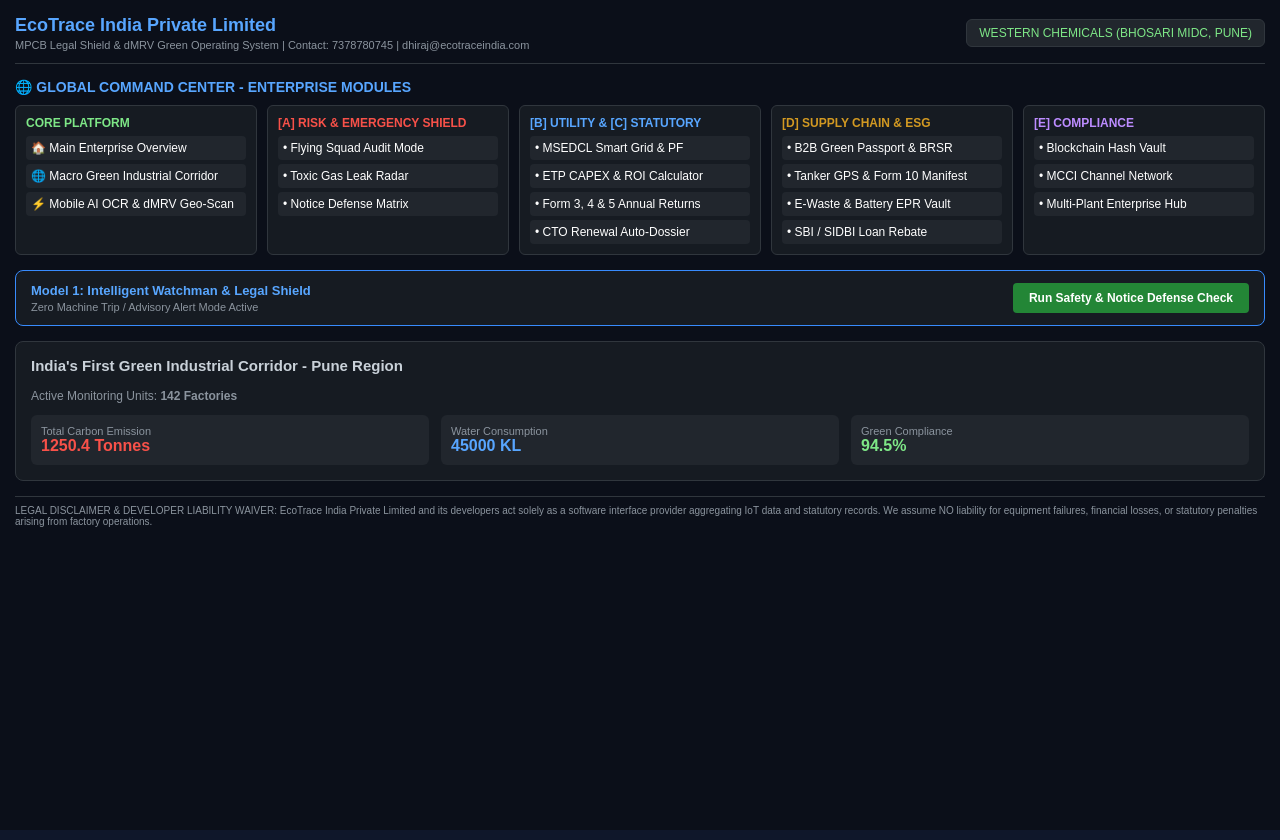
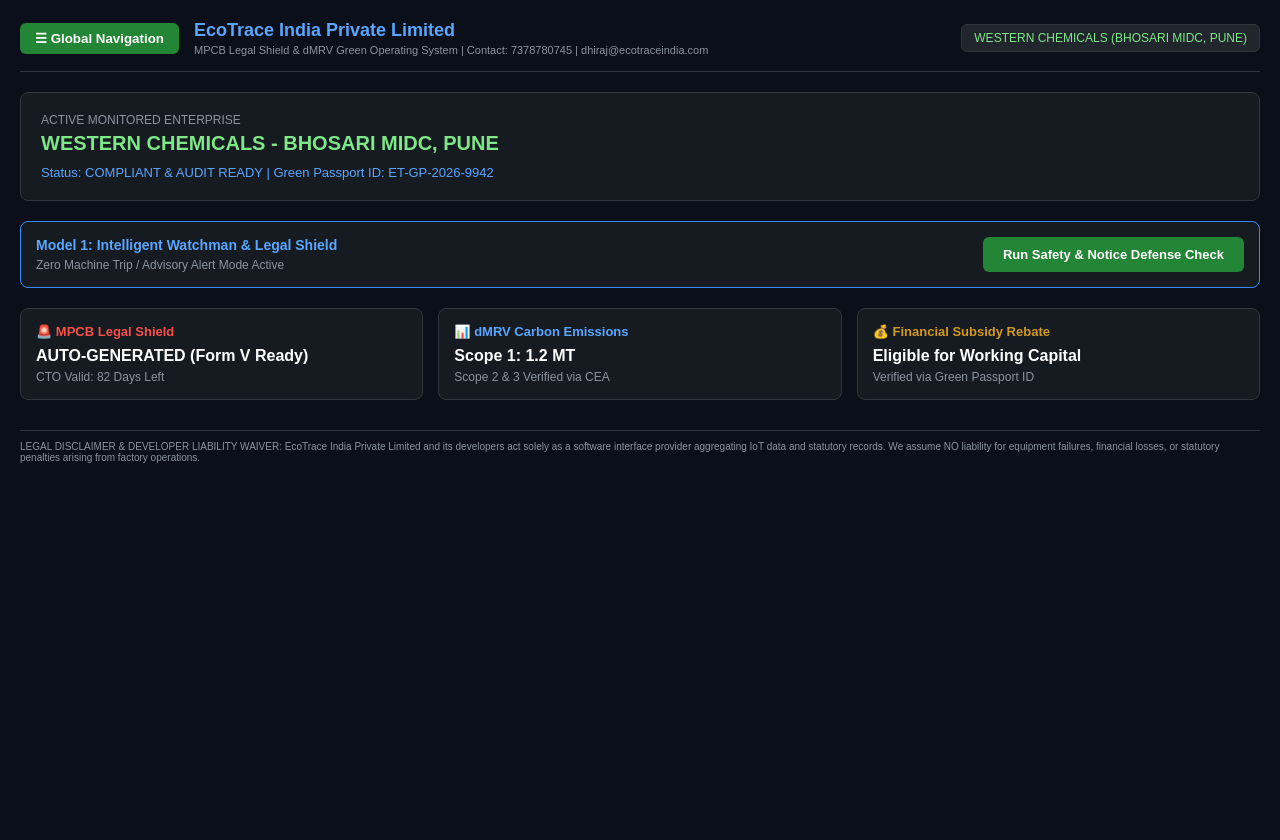
Before and after one commit to dhirajnikam67-cloud/ecotrace-live, a Next.js app: page / in a window 1280 px wide. Built offline with nearby package versions, Linux system fonts and the light colour scheme.

Commit message:
Update page.js

```diff
--- a/app/page.js
+++ b/app/page.js
@@ -6,19 +6,6 @@
   const [activeModule, setActiveModule] = useState('mainDashboard');
   const [auditResult, setAuditResult] = useState(null);
   const [loadingAudit, setLoadingAudit] = useState(false);
-
-  const [macroData] = useState({
-    corridorName: "India's First Green Industrial Corridor - Pune Region",
-    activeMonitoringUnits: 142,
-    regionalAggregates: {
-      totalCarbonEmissionTonnes: 1250.4,
-      totalWaterConsumptionKL: 45000,
-      greenCompliancePercentage: "94.5%"
-    },
-    privacyShieldStatus: "Active - 100% Data Anonymization Maintained"
-  });
-
-  const [activeHash, setActiveHash] = useState("0xa8f392c1b4e87019d6f2231e");
 
   const runSafetyAudit = async () => {
     setLoadingAudit(true);
@@ -42,80 +29,90 @@
   };
 
   return (
-    <main style={{ padding: '15px', background: '#0b0f19', color: '#fff', minHeight: '100vh', fontFamily: 'sans-serif' }}>
+    <main style={{ padding: '20px', background: '#0b0f19', color: '#fff', minHeight: '100vh', fontFamily: 'sans-serif' }}>
 
-      {/* Top Header Bar */}
-      <div style={{ display: 'flex', justifyContent: 'space-between', alignItems: 'center', borderBottom: '1px solid #30363d', paddingBottom: '12px' }}>
+      {/* Top Navigation Bar with Global Navigation Toggle */}
+      <div style={{ display: 'flex', justifyContent: 'space-between', alignItems: 'center', borderBottom: '1px solid #30363d', paddingBottom: '15px' }}>
+        <div style={{ display: 'flex', alignItems: 'center', gap: '15px' }}>
+          <button
+            onClick={() => setIsMenuOpen(!isMenuOpen)}
+            style={{ background: '#238636', color: '#fff', border: 'none', padding: '8px 15px', borderRadius: '6px', cursor: 'pointer', fontWeight: 'bold' }}
+          >
+            {isMenuOpen ? '✕ Close Console' : '☰ Global Navigation'}
+          </button>
           <div>
             <h2 style={{ margin: 0, color: '#58a6ff', fontSize: '18px' }}>EcoTrace India Private Limited</h2>
             <p style={{ margin: '3px 0 0 0', fontSize: '11px', color: '#8b949e' }}>MPCB Legal Shield & dMRV Green Operating System | Contact: 7378780745 | dhiraj@ecotraceindia.com</p>
+          </div>
         </div>
         <div style={{ background: '#21262d', padding: '6px 12px', borderRadius: '6px', border: '1px solid #30363d', fontSize: '12px', color: '#7ee787' }}>
           WESTERN CHEMICALS (BHOSARI MIDC, PUNE)
         </div>
       </div>
 
-      {/* GLOBAL COMMAND CENTER - ALL ENTERPRISE MODULES RESTORED */}
-      <div style={{ marginTop: '15px' }}>
-        <h3 style={{ color: '#58a6ff', fontSize: '14px', marginBottom: '10px' }}>🌐 GLOBAL COMMAND CENTER - ENTERPRISE MODULES</h3>
+      {/* GLOBAL COMMAND CENTER MODAL / CONSOLE */}
+      {isMenuOpen && (
+        <div style={{ background: '#161b22', padding: '20px', borderRadius: '8px', border: '1px solid #30363d', margin: '20px 0' }}>
+          <h3 style={{ color: '#58a6ff', marginTop: 0, fontSize: '15px' }}>🌐 GLOBAL COMMAND CENTER - ENTERPRISE MODULES</h3>
+          <div style={{ display: 'grid', gridTemplateColumns: 'repeat(5, 1fr)', gap: '15px', fontSize: '12px', marginTop: '15px' }}>
 
-        <div style={{ display: 'grid', gridTemplateColumns: 'repeat(5, 1fr)', gap: '10px', fontSize: '12px' }}>
-
-          {/* CORE PLATFORM */}
-          <div style={{ background: '#161b22', padding: '10px', borderRadius: '6px', border: '1px solid #30363d' }}>
-            <div style={{ color: '#7ee787', fontWeight: 'bold', marginBottom: '6px' }}>CORE PLATFORM</div>
-            <div style={{ padding: '5px', background: '#21262d', borderRadius: '4px', marginBottom: '4px' }}>🏠 Main Enterprise Overview</div>
-            <div style={{ padding: '5px', background: '#21262d', borderRadius: '4px', marginBottom: '4px' }}>🌐 Macro Green Industrial Corridor</div>
-            <div style={{ padding: '5px', background: '#21262d', borderRadius: '4px' }}>⚡ Mobile AI OCR & dMRV Geo-Scan</div>
+            <div style={{ background: '#0d1117', padding: '10px', borderRadius: '6px', border: '1px solid #30363d' }}>
+              <div style={{ color: '#7ee787', fontWeight: 'bold', marginBottom: '8px' }}>CORE PLATFORM</div>
+              <div onClick={() => setActiveModule('mainDashboard')} style={{ padding: '6px', background: '#21262d', borderRadius: '4px', marginBottom: '5px', cursor: 'pointer' }}>🏠 Main Enterprise Overview</div>
+              <div onClick={() => setActiveModule('corridor')} style={{ padding: '6px', background: '#21262d', borderRadius: '4px', marginBottom: '5px', cursor: 'pointer' }}>🌐 Macro Green Industrial Corridor</div>
+              <div onClick={() => setActiveModule('ocr')} style={{ padding: '6px', background: '#21262d', borderRadius: '4px', cursor: 'pointer' }}>⚡ Mobile AI OCR & dMRV Geo-Scan</div>
             </div>
 
-          {/* [A] RISK & EMERGENCY SHIELD */}
-          <div style={{ background: '#161b22', padding: '10px', borderRadius: '6px', border: '1px solid #30363d' }}>
-            <div style={{ color: '#f85149', fontWeight: 'bold', marginBottom: '6px' }}>[A] RISK & EMERGENCY SHIELD</div>
-            <div style={{ padding: '5px', background: '#21262d', borderRadius: '4px', marginBottom: '4px' }}>• Flying Squad Audit Mode</div>
-            <div style={{ padding: '5px', background: '#21262d', borderRadius: '4px', marginBottom: '4px' }}>• Toxic Gas Leak Radar</div>
-            <div style={{ padding: '5px', background: '#21262d', borderRadius: '4px' }}>• Notice Defense Matrix</div>
+            <div style={{ background: '#0d1117', padding: '10px', borderRadius: '6px', border: '1px solid #30363d' }}>
+              <div style={{ color: '#f85149', fontWeight: 'bold', marginBottom: '8px' }}>[A] RISK & EMERGENCY SHIELD</div>
+              <div onClick={() => setActiveModule('flyingSquad')} style={{ padding: '6px', background: '#21262d', borderRadius: '4px', marginBottom: '5px', cursor: 'pointer' }}>• Flying Squad Audit Mode</div>
+              <div onClick={() => setActiveModule('toxicGas')} style={{ padding: '6px', background: '#21262d', borderRadius: '4px', marginBottom: '5px', cursor: 'pointer' }}>• Toxic Gas Leak Radar</div>
+              <div onClick={() => setActiveModule('noticeDefense')} style={{ padding: '6px', background: '#21262d', borderRadius: '4px', cursor: 'pointer' }}>• Notice Defense Matrix</div>
             </div>
 
-          {/* [B] UTILITY & [C] STATUTORY */}
-          <div style={{ background: '#161b22', padding: '10px', borderRadius: '6px', border: '1px solid #30363d' }}>
-            <div style={{ color: '#58a6ff', fontWeight: 'bold', marginBottom: '6px' }}>[B] UTILITY & [C] STATUTORY</div>
-            <div style={{ padding: '5px', background: '#21262d', borderRadius: '4px', marginBottom: '4px' }}>• MSEDCL Smart Grid & PF</div>
-            <div style={{ padding: '5px', background: '#21262d', borderRadius: '4px', marginBottom: '4px' }}>• ETP CAPEX & ROI Calculator</div>
-            <div style={{ padding: '5px', background: '#21262d', borderRadius: '4px', marginBottom: '4px' }}>• Form 3, 4 & 5 Annual Returns</div>
-            <div style={{ padding: '5px', background: '#21262d', borderRadius: '4px' }}>• CTO Renewal Auto-Dossier</div>
+            <div style={{ background: '#0d1117', padding: '10px', borderRadius: '6px', border: '1px solid #30363d' }}>
+              <div style={{ color: '#58a6ff', fontWeight: 'bold', marginBottom: '8px' }}>[B] UTILITY & [C] STATUTORY</div>
+              <div onClick={() => setActiveModule('msedcl')} style={{ padding: '6px', background: '#21262d', borderRadius: '4px', marginBottom: '5px', cursor: 'pointer' }}>• MSEDCL Smart Grid & PF</div>
+              <div onClick={() => setActiveModule('etp')} style={{ padding: '6px', background: '#21262d', borderRadius: '4px', marginBottom: '5px', cursor: 'pointer' }}>• ETP CAPEX & ROI Calculator</div>
+              <div onClick={() => setActiveModule('returns')} style={{ padding: '6px', background: '#21262d', borderRadius: '4px', marginBottom: '5px', cursor: 'pointer' }}>• Form 3, 4 & 5 Annual Returns</div>
+              <div onClick={() => setActiveModule('cto')} style={{ padding: '6px', background: '#21262d', borderRadius: '4px', cursor: 'pointer' }}>• CTO Renewal Auto-Dossier</div>
             </div>
 
-          {/* [D] SUPPLY CHAIN & ESG */}
-          <div style={{ background: '#161b22', padding: '10px', borderRadius: '6px', border: '1px solid #30363d' }}>
-            <div style={{ color: '#d29922', fontWeight: 'bold', marginBottom: '6px' }}>[D] SUPPLY CHAIN & ESG</div>
-            <div style={{ padding: '5px', background: '#21262d', borderRadius: '4px', marginBottom: '4px' }}>• B2B Green Passport & BRSR</div>
-            <div style={{ padding: '5px', background: '#21262d', borderRadius: '4px', marginBottom: '4px' }}>• Tanker GPS & Form 10 Manifest</div>
-            <div style={{ padding: '5px', background: '#21262d', borderRadius: '4px', marginBottom: '4px' }}>• E-Waste & Battery EPR Vault</div>
-            <div style={{ padding: '5px', background: '#21262d', borderRadius: '4px' }}>• SBI / SIDBI Loan Rebate</div>
+            <div style={{ background: '#0d1117', padding: '10px', borderRadius: '6px', border: '1px solid #30363d' }}>
+              <div style={{ color: '#d29922', fontWeight: 'bold', marginBottom: '8px' }}>[D] SUPPLY CHAIN & ESG</div>
+              <div onClick={() => setActiveModule('greenPassport')} style={{ padding: '6px', background: '#21262d', borderRadius: '4px', marginBottom: '5px', cursor: 'pointer' }}>• B2B Green Passport & BRSR</div>
+              <div onClick={() => setActiveModule('tanker')} style={{ padding: '6px', background: '#21262d', borderRadius: '4px', marginBottom: '5px', cursor: 'pointer' }}>• Tanker GPS & Form 10 Manifest</div>
+              <div onClick={() => setActiveModule('ewaste')} style={{ padding: '6px', background: '#21262d', borderRadius: '4px', marginBottom: '5px', cursor: 'pointer' }}>• E-Waste & Battery EPR Vault</div>
+              <div onClick={() => setActiveModule('loanRebate')} style={{ padding: '6px', background: '#21262d', borderRadius: '4px', cursor: 'pointer' }}>• SBI / SIDBI Loan Rebate</div>
             </div>
 
-          {/* [E] COMPLIANCE & PARTNERS */}
-          <div style={{ background: '#161b22', padding: '10px', borderRadius: '6px', border: '1px solid #30363d' }}>
-            <div style={{ color: '#bc8cff', fontWeight: 'bold', marginBottom: '6px' }}>[E] COMPLIANCE</div>
-            <div style={{ padding: '5px', background: '#21262d', borderRadius: '4px', marginBottom: '4px' }}>• Blockchain Hash Vault</div>
-            <div style={{ padding: '5px', background: '#21262d', borderRadius: '4px', marginBottom: '4px' }}>• MCCI Channel Network</div>
-            <div style={{ padding: '5px', background: '#21262d', borderRadius: '4px' }}>• Multi-Plant Enterprise Hub</div>
+            <div style={{ background: '#0d1117', padding: '10px', borderRadius: '6px', border: '1px solid #30363d' }}>
+              <div style={{ color: '#bc8cff', fontWeight: 'bold', marginBottom: '8px' }}>[E] COMPLIANCE</div>
+              <div onClick={() => setActiveModule('blockchain')} style={{ padding: '6px', background: '#21262d', borderRadius: '4px', marginBottom: '5px', cursor: 'pointer' }}>• Blockchain Hash Vault</div>
+              <div onClick={() => setActiveModule('mcci')} style={{ padding: '6px', background: '#21262d', borderRadius: '4px', marginBottom: '5px', cursor: 'pointer' }}>• MCCI Channel Network</div>
             </div>
 
           </div>
         </div>
+      )}
 
-      {/* Model 1 Safe Integration Panel (Active Advisory & Notice Defense Check) */}
-      <div style={{ margin: '15px 0', padding: '12px 15px', background: '#161b22', borderRadius: '8px', border: '1px solid #388bfd' }}>
+      {/* MAIN ACTIVE ENTERPRISE VIEW */}
+      <div style={{ marginTop: '20px', background: '#161b22', padding: '20px', borderRadius: '8px', border: '1px solid #30363d' }}>
+        <div style={{ fontSize: '12px', color: '#8b949e', textTransform: 'uppercase' }}>Active Monitored Enterprise</div>
+        <h3 style={{ color: '#7ee787', margin: '5px 0 10px 0', fontSize: '20px' }}>WESTERN CHEMICALS - BHOSARI MIDC, PUNE</h3>
+        <p style={{ color: '#58a6ff', fontSize: '13px', margin: 0 }}>Status: COMPLIANT & AUDIT READY | Green Passport ID: ET-GP-2026-9942</p>
+      </div>
+
+      {/* Model 1 Safe Integration Panel (Intelligent Watchman & Advisory Alert Mode) */}
+      <div style={{ margin: '20px 0', padding: '15px', background: '#161b22', borderRadius: '8px', border: '1px solid #388bfd' }}>
         <div style={{ display: 'flex', justifyContent: 'space-between', alignItems: 'center' }}>
           <div>
-            <h4 style={{ color: '#58a6ff', margin: '0 0 3px 0', fontSize: '13px' }}>Model 1: Intelligent Watchman & Legal Shield</h4>
-            <p style={{ color: '#8b949e', margin: 0, fontSize: '11px' }}>Zero Machine Trip / Advisory Alert Mode Active</p>
+            <h4 style={{ color: '#58a6ff', margin: '0 0 5px 0', fontSize: '14px' }}>Model 1: Intelligent Watchman & Legal Shield</h4>
+            <p style={{ color: '#8b949e', margin: 0, fontSize: '12px' }}>Zero Machine Trip / Advisory Alert Mode Active</p>
           </div>
           <button
             onClick={runSafetyAudit}
-            style={{ background: '#238636', color: '#fff', border: 'none', padding: '8px 16px', borderRadius: '4px', cursor: 'pointer', fontWeight: 'bold', fontSize: '12px' }}
+            style={{ background: '#238636', color: '#fff', border: 'none', padding: '10px 20px', borderRadius: '6px', cursor: 'pointer', fontWeight: 'bold', fontSize: '13px' }}
             disabled={loadingAudit}
           >
             {loadingAudit ? 'Running Audit...' : 'Run Safety & Notice Defense Check'}
@@ -123,34 +120,37 @@
         </div>
 
         {auditResult && (
-          <div style={{ marginTop: '10px', padding: '10px', background: '#0d1117', borderRadius: '4px', border: '1px solid #388bfd', color: '#7ee787', fontSize: '11px', fontFamily: 'monospace', overflowX: 'auto' }}>
+          <div style={{ marginTop: '15px', padding: '12px', background: '#0d1117', borderRadius: '6px', border: '1px solid #388bfd', color: '#7ee787', fontSize: '11px', fontFamily: 'monospace', overflowX: 'auto' }}>
             <pre style={{ margin: 0 }}>{JSON.stringify(auditResult, null, 2)}</pre>
           </div>
         )}
       </div>
 
-      {/* Macro Industrial Corridor Overview */}
+      {/* Core Enterprise Cards (As seen in original design) */}
+      <div style={{ display: 'grid', gridTemplateColumns: 'repeat(3, 1fr)', gap: '15px', marginTop: '20px' }}>
+
         <div style={{ background: '#161b22', padding: '15px', borderRadius: '8px', border: '1px solid #30363d' }}>
-        <h3 style={{ color: '#c9d1d9', marginTop: 0, fontSize: '15px' }}>{macroData.corridorName}</h3>
-        <p style={{ color: '#8b949e', fontSize: '12px' }}>Active Monitoring Units: <b>{macroData.activeMonitoringUnits} Factories</b></p>
-        <div style={{ display: 'grid', gridTemplateColumns: 'repeat(3, 1fr)', gap: '12px', marginTop: '10px' }}>
-          <div style={{ background: '#21262d', padding: '10px', borderRadius: '6px' }}>
-            <div style={{ fontSize: '11px', color: '#8b949e' }}>Total Carbon Emission</div>
-            <div style={{ fontSize: '16px', fontWeight: 'bold', color: '#f85149' }}>{macroData.regionalAggregates.totalCarbonEmissionTonnes} Tonnes</div>
-          </div>
-          <div style={{ background: '#21262d', padding: '10px', borderRadius: '6px' }}>
-            <div style={{ fontSize: '11px', color: '#8b949e' }}>Water Consumption</div>
-            <div style={{ fontSize: '16px', fontWeight: 'bold', color: '#58a6ff' }}>{macroData.regionalAggregates.totalWaterConsumptionKL} KL</div>
-          </div>
-          <div style={{ background: '#21262d', padding: '10px', borderRadius: '6px' }}>
-            <div style={{ fontSize: '11px', color: '#8b949e' }}>Green Compliance</div>
-            <div style={{ fontSize: '16px', fontWeight: 'bold', color: '#7ee787' }}>{macroData.regionalAggregates.greenCompliancePercentage}</div>
-          </div>
-        </div>
+          <div style={{ color: '#f85149', fontWeight: 'bold', fontSize: '13px' }}>🚨 MPCB Legal Shield</div>
+          <div style={{ fontSize: '16px', fontWeight: 'bold', color: '#fff', marginTop: '8px' }}>AUTO-GENERATED (Form V Ready)</div>
+          <div style={{ color: '#8b949e', fontSize: '12px', marginTop: '5px' }}>CTO Valid: 82 Days Left</div>
         </div>
 
-      {/* Footer Legal Disclaimer */}
-      <div style={{ marginTop: '15px', fontSize: '10px', color: '#8b949e', borderTop: '1px solid #30363d', paddingTop: '8px' }}>
+        <div style={{ background: '#161b22', padding: '15px', borderRadius: '8px', border: '1px solid #30363d' }}>
+          <div style={{ color: '#58a6ff', fontWeight: 'bold', fontSize: '13px' }}>📊 dMRV Carbon Emissions</div>
+          <div style={{ fontSize: '16px', fontWeight: 'bold', color: '#fff', marginTop: '8px' }}>Scope 1: 1.2 MT</div>
+          <div style={{ color: '#8b949e', fontSize: '12px', marginTop: '5px' }}>Scope 2 & 3 Verified via CEA</div>
+        </div>
+
+        <div style={{ background: '#161b22', padding: '15px', borderRadius: '8px', border: '1px solid #30363d' }}>
+          <div style={{ color: '#d29922', fontWeight: 'bold', fontSize: '13px' }}>💰 Financial Subsidy Rebate</div>
+          <div style={{ fontSize: '16px', fontWeight: 'bold', color: '#fff', marginTop: '8px' }}>Eligible for Working Capital</div>
+          <div style={{ color: '#8b949e', fontSize: '12px', marginTop: '5px' }}>Verified via Green Passport ID</div>
+        </div>
+
+      </div>
+
+      {/* Legal Disclaimer */}
+      <div style={{ marginTop: '30px', fontSize: '10px', color: '#8b949e', borderTop: '1px solid #30363d', paddingTop: '10px' }}>
         LEGAL DISCLAIMER & DEVELOPER LIABILITY WAIVER: EcoTrace India Private Limited and its developers act solely as a software interface provider aggregating IoT data and statutory records. We assume NO liability for equipment failures, financial losses, or statutory penalties arising from factory operations.
       </div>
 
```
Lines whose indentation alone changed are shown as unchanged.
